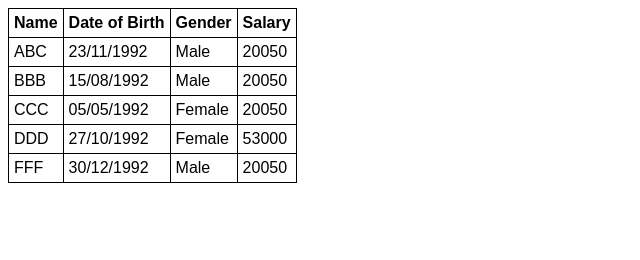
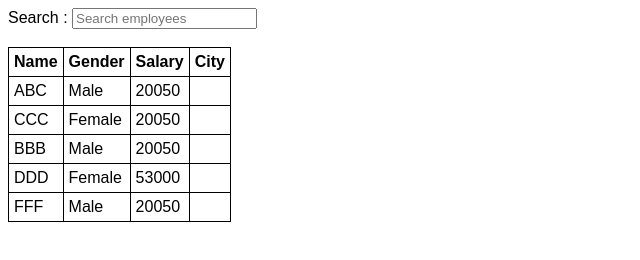
Before and after one commit to Nikhil44/angular_one_demo, a website: page angular_demo.html in a window 1280 px wide. Shown: the whole page, without its empty margins (0-640 px from the left). Drawn offline with nearby package versions, Linux system fonts and the light colour scheme.

Commit message:
angularjs search filter

```diff
--- a/angular_demo.html
+++ b/angular_demo.html
@@ -7,29 +7,24 @@
 </head>
 <body ng-app="myModule">
     <div ng-controller="myController">
+        Search : <input type="text" placeholder="Search employees"
+                        ng-model="searchT" />
+        <br /><br />
         <table>
             <thead>
                 <tr>
-                    <th ng-click="sortData('name')">
-                        Name <div ng-class="getSortClass('name')"></div>
-                    </th>
-                    <th ng-click="sortData('dateOfBirth')">
-                        Date of Birth <div ng-class="getSortClass('dateOfBirth')"></div>
-                    </th>
-                    <th ng-click="sortData('gender')">
-                        Gender <div ng-class="getSortClass('gender')"></div>
-                    </th>
-                    <th ng-click="sortData('salary')">
-                        Salary <div ng-class="getSortClass('salary')"></div>
-                    </th>
+                    <th>Name</th>
+                    <th>Gender</th>
+                    <th>Salary</th>
+                    <th>City</th>
                 </tr>
             </thead>
             <tbody>
-                <tr ng-repeat="employee in employees | orderBy:sortColumn:reverseSort">
+                <tr ng-repeat="employee in employees | filter:searchT">
                     <td> {{ employee.name }} </td>
-                    <td> {{ employee.dateOfBirth | date:"dd/MM/yyyy" }} </td>
                     <td> {{ employee.gender }} </td>
                     <td> {{ employee.salary  }} </td>
+                    <td> {{ employee.city  }} </td>
                 </tr>
             </tbody>
         </table>
--- a/styles.css
+++ b/styles.css
@@ -1,7 +1,10 @@
+
+body {
+    font-family: Arial;
+}
 
 table {
     border-collapse: collapse;
-    font-family:Arial;
 }
 
 td {
```
